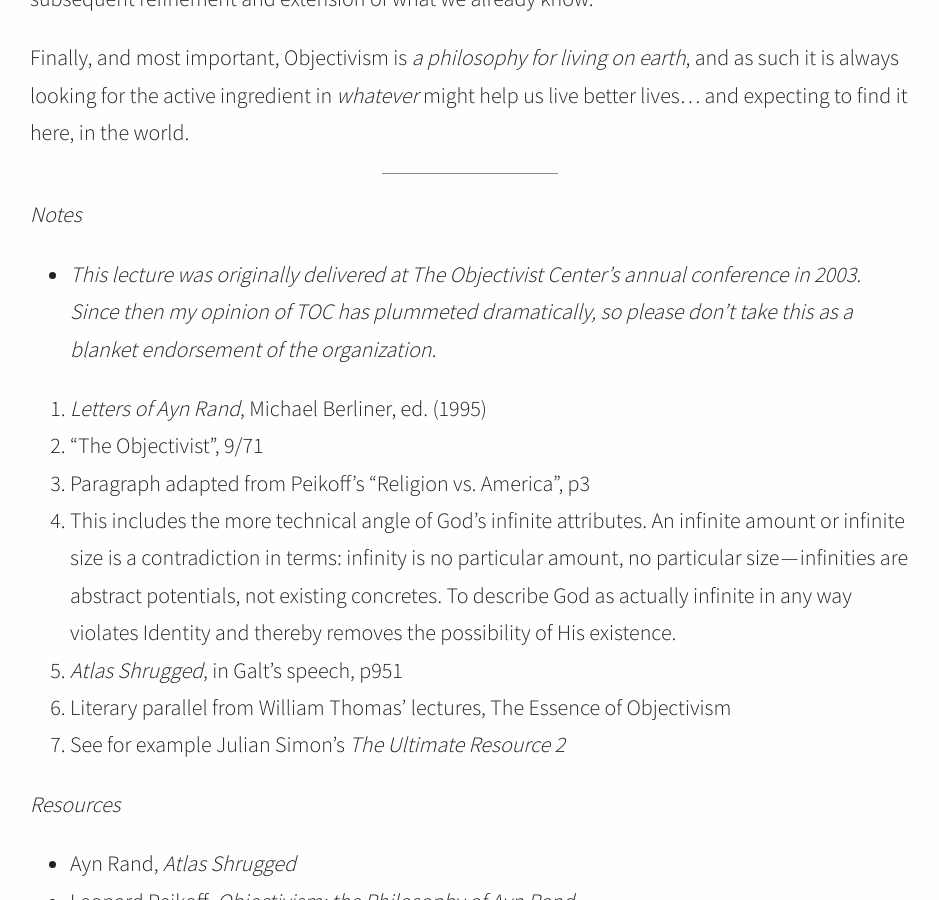
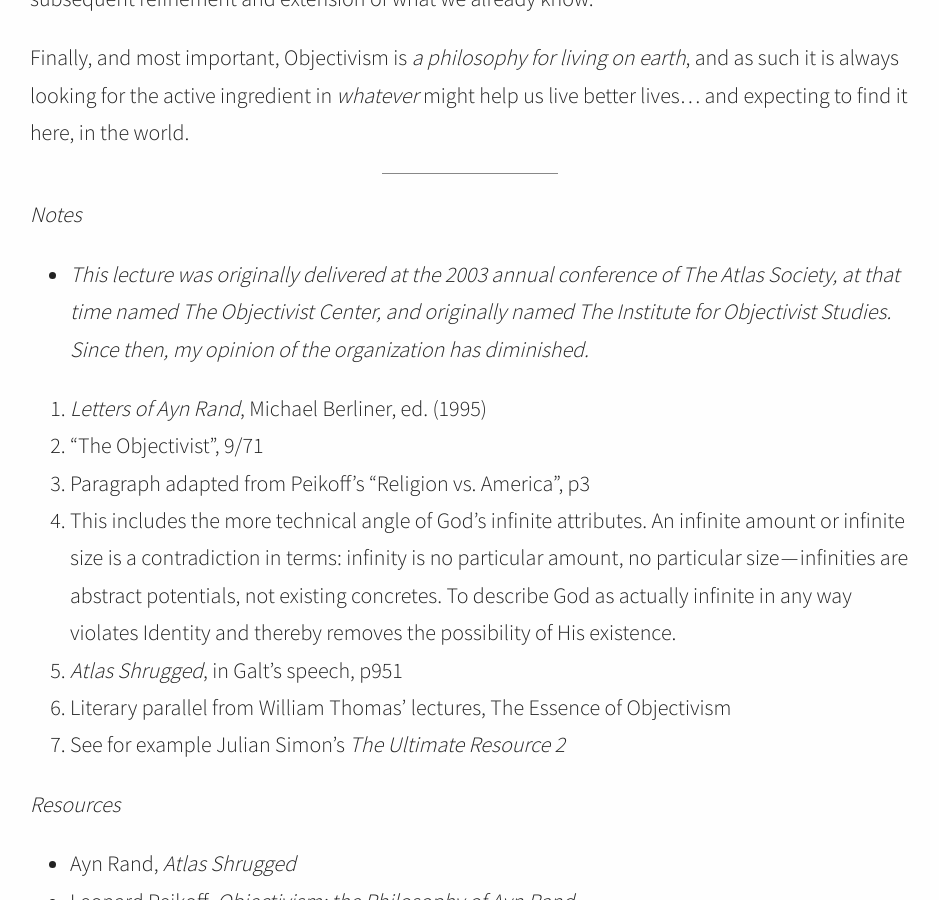
Before and after one commit to gpsites/ecosmos.com, a Jekyll site: the page built from articles/god-faith-supernatural.md, in a window 1280 px wide and 900 px high, scrolled down 33694 px. Shown: the whole window, without its empty margins (170-1109 px from the left). Built offline with Jekyll 4.4.1, drawn with Linux system fonts in a browser that asks for light colours.

Commit message:
Update god-faith-supernatural.md

```diff
--- a/articles/god-faith-supernatural.md
+++ b/articles/god-faith-supernatural.md
@@ -996,9 +996,9 @@ expecting to find it here, in the world.
 
 *Notes*
 
--   *This lecture was originally delivered at The Objectivist Center's annual conference in 2003.
-    Since then my opinion of TOC has plummeted dramatically, so please don't take this as a blanket
-    endorsement of the organization.*
+-   *This lecture was originally delivered at the 2003 annual conference of The Atlas Society,
+    at that time named The Objectivist Center, and originally named The Institute for Objectivist Studies.
+    Since then, my opinion of the organization has diminished.*
 
 1.  *Letters of Ayn Rand*, Michael Berliner, ed. (1995)
 2.  "The Objectivist", 9/71
```
